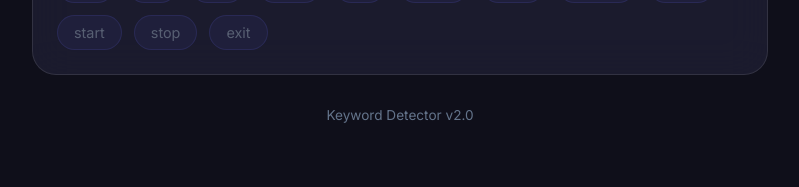
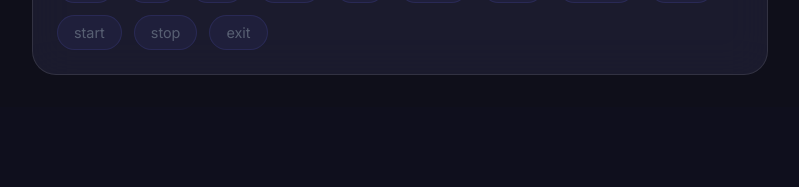
Before and after one commit to Mithun095/voice-detection-model, a Flask app: page / in a window 1280 px wide. Shown: the part 847-1034 px from the top of the page, without its empty margins (240-1039 px from the left). After the commit the page ends 922 px from the top, so only its background shows below. Run offline with Flask 2, Linux system fonts and the light colour scheme; parts of the project's set-up code (start-up, migrations or seed data) failed here and were passed over.

Commit message:
style: remove footer from index.html

```diff
--- a/templates/index.html
+++ b/templates/index.html
@@ -69,10 +69,6 @@
         <div class="last-keyword-value" id="lastKeywordValue">-</div>
       </div>
     </div>
-
-    <footer>
-      Keyword Detector v2.0
-    </footer>
   </div>
 
   <script src="/static/js/app.js"></script>
```
